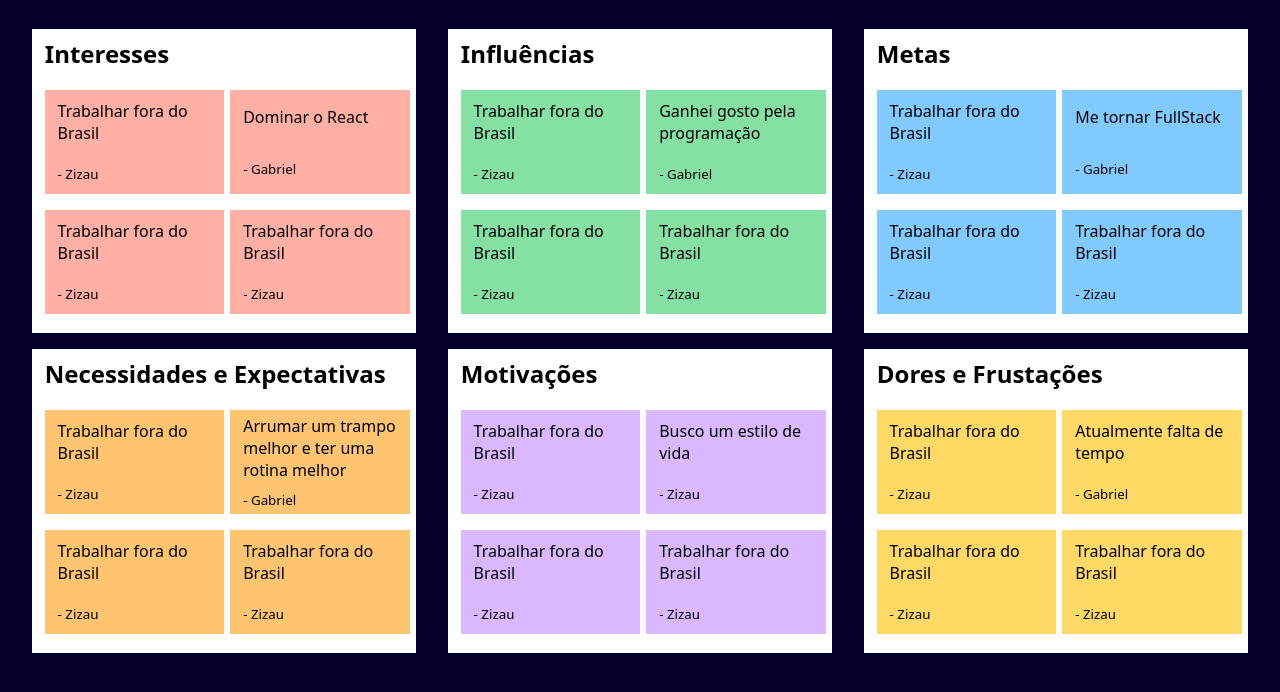
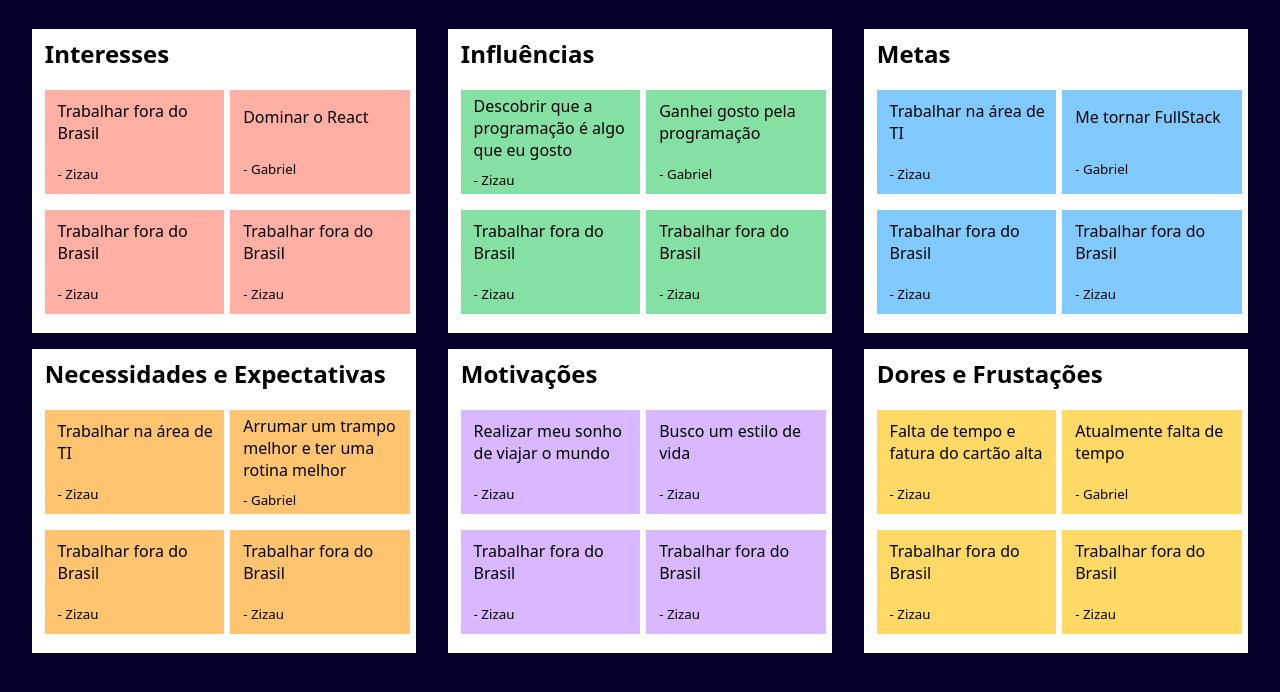
Before and after one commit to TSThiago/Flitdex, a plain HTML site: page pages/aboutUs/aboutUs.html in a window 1280 px wide. Shown: the part 90-782 px from the top of the page. Drawn offline with Linux system fonts and the light colour scheme.

Commit message:
Inserindo a parte 'zizau' nas boxes do ' AboutUs'

```diff
--- a/pages/aboutUs/aboutUs.html
+++ b/pages/aboutUs/aboutUs.html
@@ -60,7 +60,8 @@
             </div>
             <div class="BigBoxes">
                 <div class="smallBox influences box1">
-                    <span>Trabalhar fora do Brasil</span>
+                    <span>Descobrir que a programação é algo que eu gosto
+                    </span>
                     <p>- Zizau</p>
                 </div>
                 <div class="smallBox influences box2">
@@ -83,7 +84,7 @@
             </div>
             <div class="BigBoxes">
                 <div class="smallBox goals box1">
-                    <span>Trabalhar fora do Brasil</span>
+                    <span>Trabalhar na área de TI</span>
                     <p>- Zizau</p>
                 </div>
                 <div class="smallBox goals box2">
@@ -106,7 +107,7 @@
             </div>
             <div class="BigBoxes">
                 <div class="smallBox necessity box1">
-                    <span>Trabalhar fora do Brasil</span>
+                    <span>Trabalhar na área de TI</span>
                     <p>- Zizau</p>
                 </div>
                 <div class="smallBox necessity box2">
@@ -129,7 +130,7 @@
             </div>
             <div class="BigBoxes">
                 <div class="smallBox motivations box1">
-                    <span>Trabalhar fora do Brasil</span>
+                    <span>Realizar meu sonho de viajar o mundo</span>
                     <p>- Zizau</p>
                 </div>
                 <div class="smallBox motivations box2">
@@ -152,7 +153,7 @@
             </div>
             <div class="BigBoxes">
                 <div class="smallBox frustrations box1">
-                    <span>Trabalhar fora do Brasil</span>
+                    <span>Falta de tempo e fatura do cartão alta</span>
                     <p>- Zizau</p>
                 </div>
                 <div class="smallBox frustrations box2">
```
